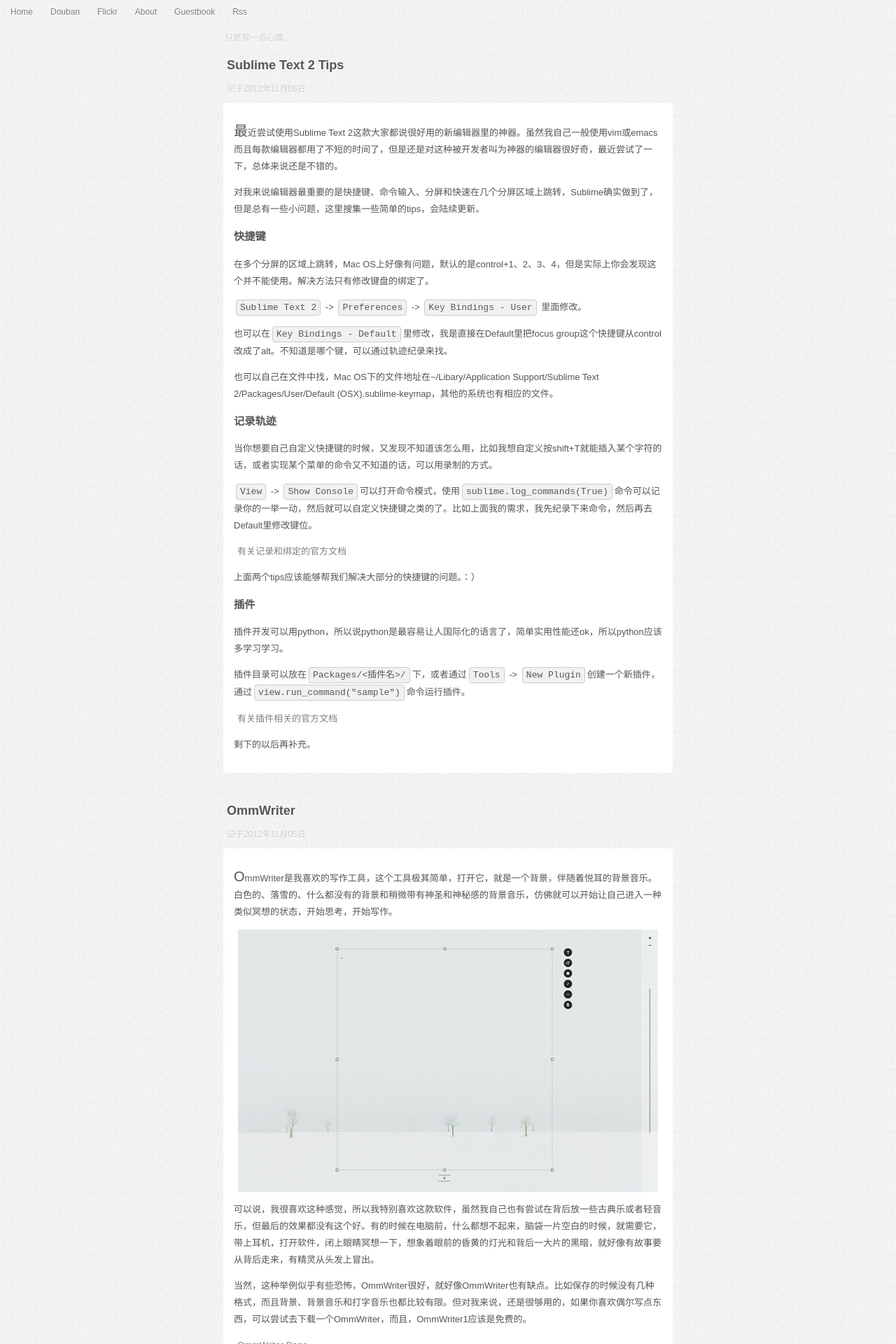
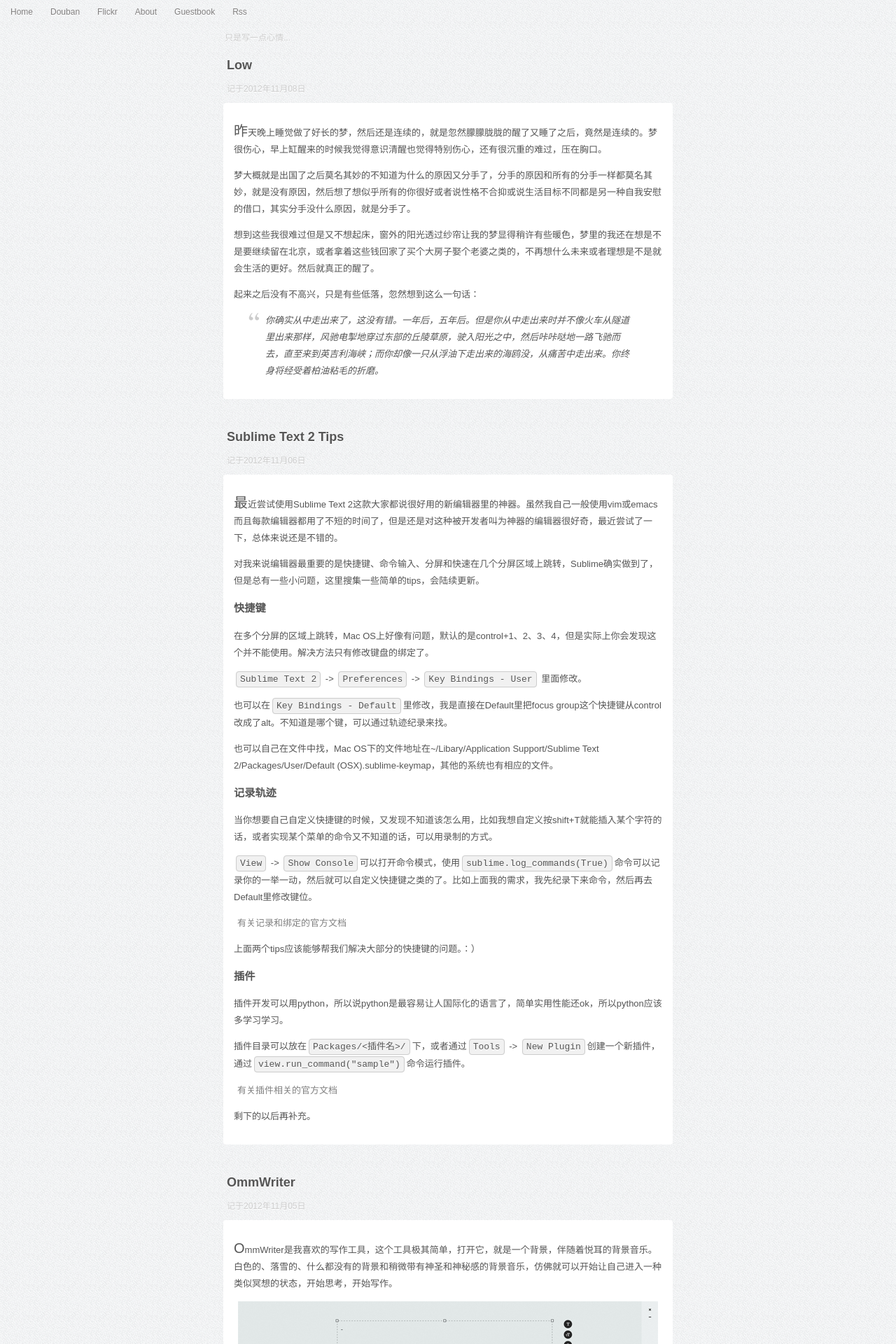
Before and after one commit to zwitzwit/guojing.github.com, a Jekyll site: the page built from index.html, in a window 1280 px wide. Shown: the top 1920 px of the page at 70% size. Built offline with Jekyll 4.4.1, drawn with Linux system fonts in a browser that asks for light colours; Markdown is read by kramdown in place of the engine named in the settings; the list of posts is cut into pages by our own code; some of the changed text lies outside the part shown.

Commit message:
change style and add new post

```diff
--- /dev/null
+++ b/_posts/blog/2012-11-08-feeling-low.md
@@ -0,0 +1,15 @@
+---
+layout:     post
+title:      Low
+category: blog
+description: Feeling low
+---
+昨天晚上睡觉做了好长的梦，然后还是连续的，就是忽然朦朦胧胧的醒了又睡了之后，竟然是连续的。梦很伤心，早上缸醒来的时候我觉得意识清醒也觉得特别伤心，还有很沉重的难过，压在胸口。
+
+梦大概就是出国了之后莫名其妙的不知道为什么的原因又分手了，分手的原因和所有的分手一样都莫名其妙，就是没有原因，然后想了想似乎所有的你很好或者说性格不合抑或说生活目标不同都是另一种自我安慰的借口，其实分手没什么原因，就是分手了。
+
+想到这些我很难过但是又不想起床，窗外的阳光透过纱帘让我的梦显得稍许有些暖色，梦里的我还在想是不是要继续留在北京，或者拿着这些钱回家了买个大房子娶个老婆之类的，不再想什么未来或者理想是不是就会生活的更好。然后就真正的醒了。
+
+起来之后没有不高兴，只是有些低落，忽然想到这么一句话：
+
+> 你确实从中走出来了，这没有错。一年后，五年后。但是你从中走出来时并不像火车从隧道里出来那样，风驰电掣地穿过东部的丘陵草原，驶入阳光之中，然后咔咔哒地一路飞驰而去，直至来到英吉利海峡；而你却像一只从浮油下走出来的海鸥没，从痛苦中走出来。你终身将经受着柏油粘毛的折磨。
--- a/css/style.css
+++ b/css/style.css
@@ -76,3 +76,5 @@
 #disqus_container .comment {margin-left: -5px}
 
 code {border:1px solid #ccc; background:#f1f1f1; padding:3px 5px; margin:0 3px;-moz-border-radius:4px;-webkit-border-radius:4px;border-radius:4px;text-shadow:0 1px 0 white;}
+
+blockquote {font-style: italic; background-image: url('../images/block.gif'); background-repeat: no-repeat; background-position: left top; padding-left: 25px; margin-left: 20px}
```
Also changed, not shown: images/block.gif (added).
